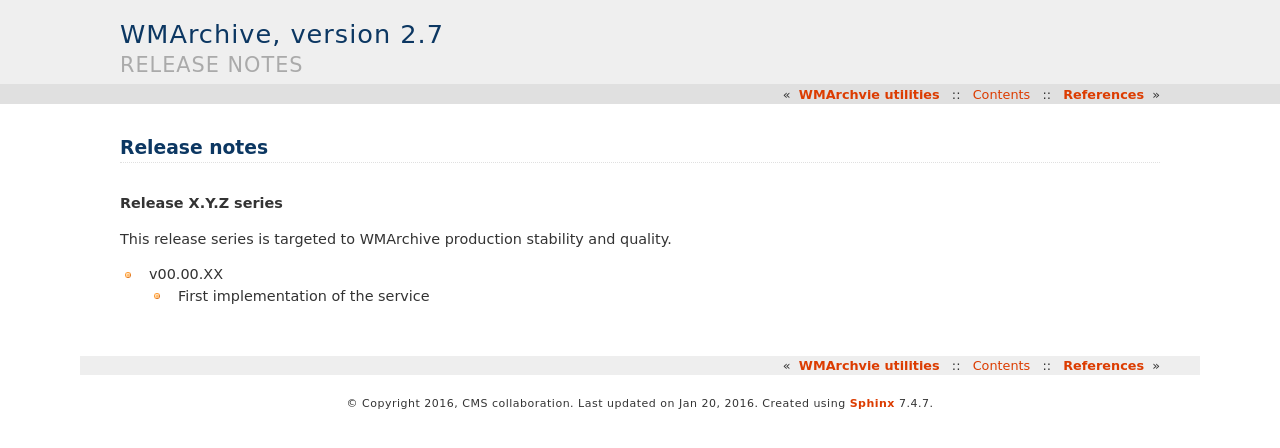
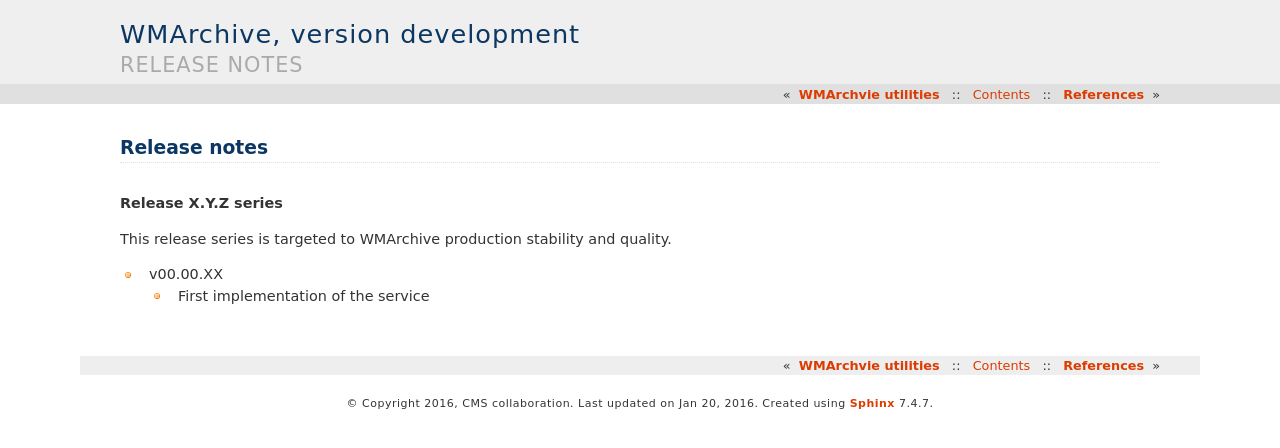
Before and after one commit to dmwm/WMArchive, a Sphinx documentation site: the page built from doc/sphinx/changelog.rst, in a window 1280 px wide. Shown: the top 448 px of the page. Built offline with Sphinx 7.4.7, drawn with Linux system fonts in a browser that asks for light colours; the version number is read from the project's files by our own code; some of the changed lines change nothing that is shown.

Commit message:
Fix for build system

```diff
--- a/doc/sphinx/conf.py
+++ b/doc/sphinx/conf.py
@@ -12,7 +12,7 @@
 # serve to show the default.
 
 import sys, os
-from WMArchive import version as wma_version
+wma_version="development"
 
 # If extensions (or modules to document with autodoc) are in another directory,
 # add these directories to sys.path here. If the directory is relative to the
@@ -46,10 +46,8 @@
 # built documents.
 #
 # The short X.Y version.
-#version = 'development'
 version = wma_version
 # The full version, including alpha/beta/rc tags.
-#release = 'development'
 release = wma_version
 
 # The language for content autogenerated by Sphinx. Refer to documentation
```
